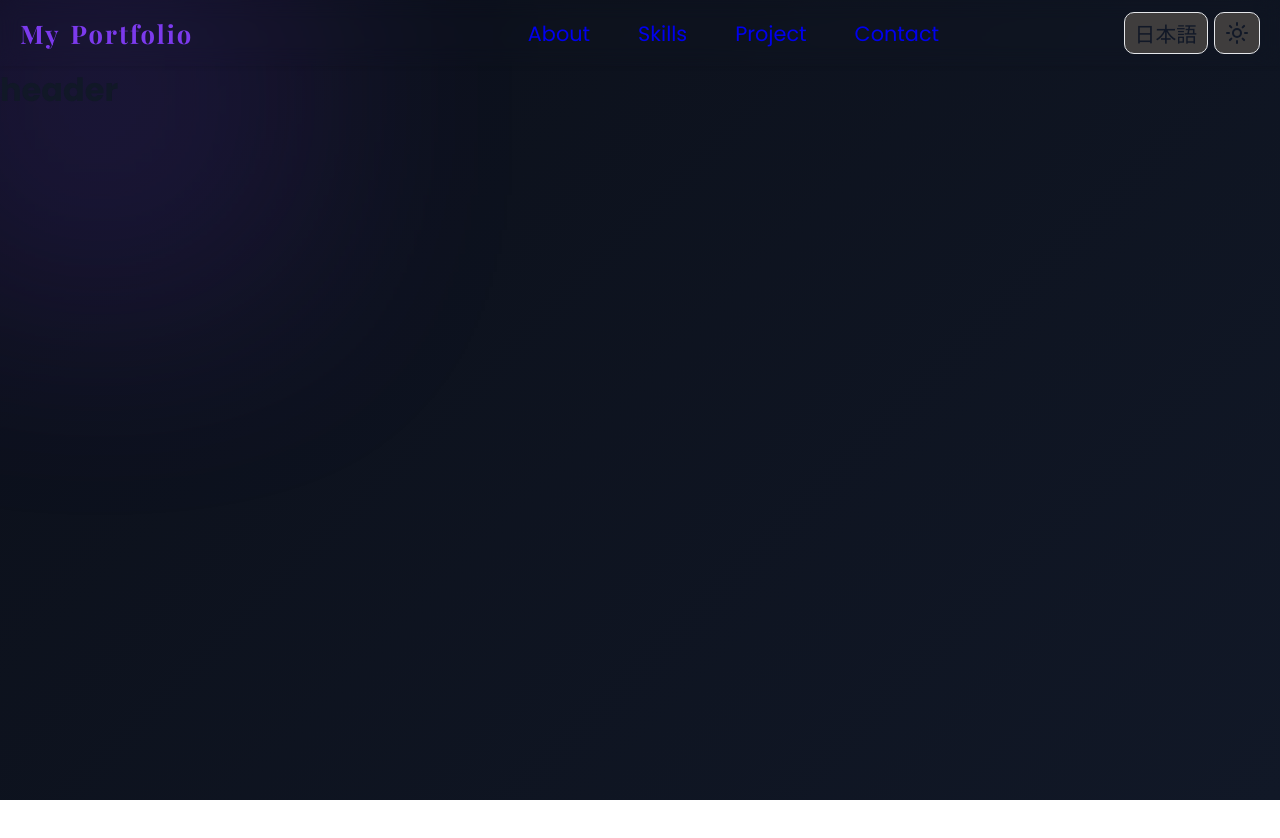
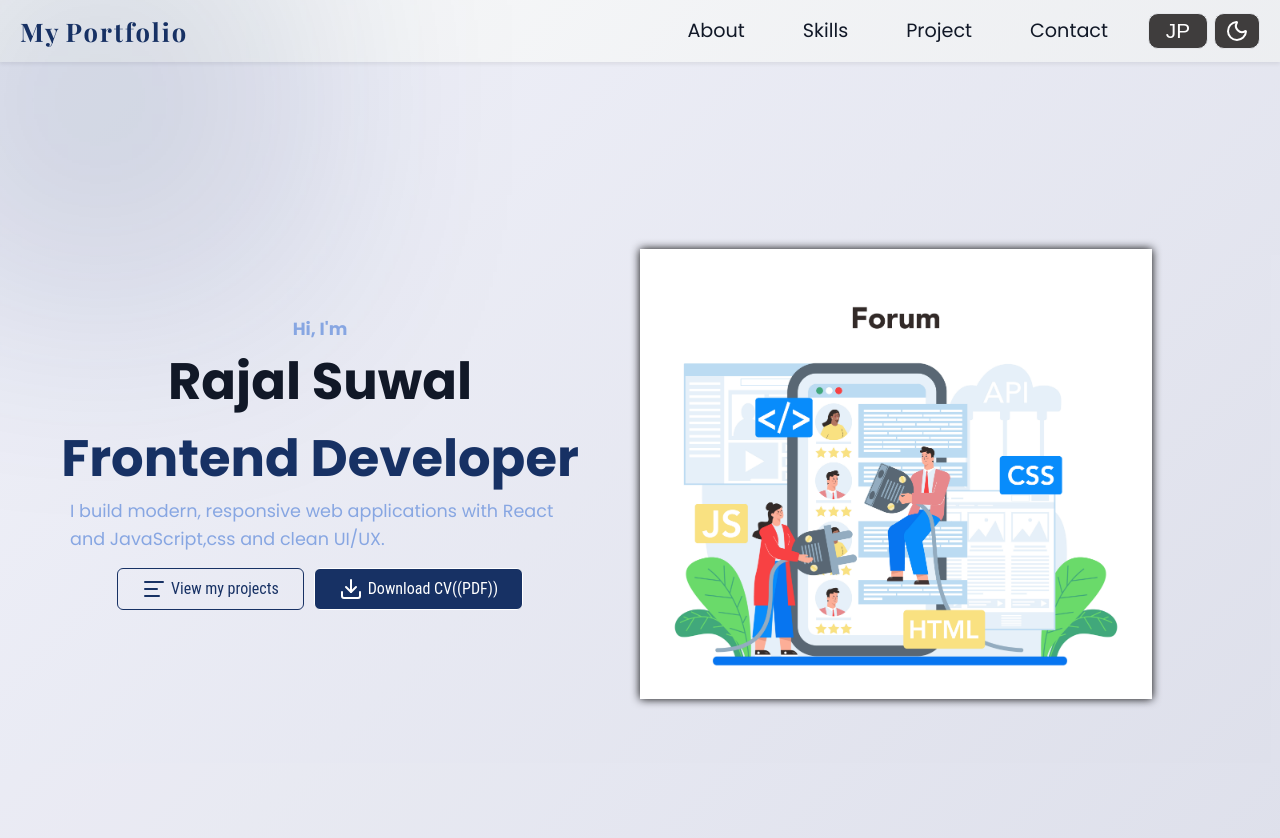
Before and after one commit to Rajal7777/JOBCV, a React (Vite) app: page / in a window 1280 px wide. Shown: the top 838 px of the page. Before the commit the page ends 800 px from the top, so only its background shows below. Built offline with nearby package versions, Linux system fonts and the light colour scheme; a web font is replaced by a local one.

Commit message:
fixed dark and light mode css color mismatch

```diff
--- a/src/App.jsx
+++ b/src/App.jsx
@@ -1,5 +1,5 @@
-import Navbar from "./components/navbar/Navbar";
-import Header from "./components/header/Header";
+import Navbar from "./components/Navbar";
+import Header from "./components/Header";
 import ThemeProvider from "./context/ThemeContext";
 import "./i18n"; // Import i18n
 
--- /dev/null
+++ b/src/UI/Button.jsx
@@ -0,0 +1,9 @@
+export default function Button({children, className, ...props}){
+    const btnStyle = `btn ${className}`;
+
+    return (
+        <button className={btnStyle} {...props}>
+            {children}
+        </button>
+    )
+}
--- /dev/null
+++ b/src/components/Header.jsx
@@ -0,0 +1,46 @@
+import { useContext } from "react";
+import ThemeContext from "../context/ThemeContextValue";
+
+import Button from "../UI/Button";
+import { Text, Download } from "lucide-react";
+
+import profile from "../images/javascript.jpg";
+import profileDarkMode from "../images/javascriptDarkMode.png";
+import "../styles/header.css";
+
+export default function Header() {
+  const { theme } = useContext(ThemeContext);
+
+  const image = theme === "light" ? profile : profileDarkMode;
+
+  return (
+    <header>
+      <div className="header-container">
+        <div className="header-profile">
+          <b>Hi, I'm </b>
+          <h2>Rajal Suwal</h2>
+          <h3>Frontend Developer</h3>
+          <p>
+            I build modern, responsive web applications with React and
+            JavaScript,css and clean UI/UX.
+          </p>
+
+          <div className="profile-btn">
+            <Button>
+              <Text />
+              View my projects{" "}
+            </Button>
+            <Button className="cv-btn">
+              <Download />
+              Download CV((PDF)){" "}
+            </Button>
+          </div>
+        </div>
+      </div>
+
+      <div className="header-image">
+        <img src={image} alt="javascript code image." />
+      </div>
+    </header>
+  );
+}
--- a/src/components/navbar/Navbar.jsx
+++ b/src/components/Navbar.jsx
@@ -1,9 +1,9 @@
 import { Moon, Sun, MenuIcon, PanelLeftClose } from "lucide-react";
 import { useContext, useEffect, useState } from "react";
-import { ThemeContext } from "../../context/ThemeContext";
+import ThemeContext from "../context/ThemeContextValue";
 import { useTranslation } from "react-i18next";
 
-import "./navbar.css";
+import "../styles/navbar.css";
 
 const navItems = [
   { name: "about", link: "#about" },
@@ -40,7 +40,6 @@ export default function Navbar() {
   }, [isOpen]);
 
   const toggleMenu = () => setIsOpen((prev) => !prev);
-  console.log(theme === "light")
 
   return (
     <>
@@ -69,7 +68,7 @@ export default function Navbar() {
 
         <div className="toggle-buttons">
           <button
-          aria-label="Toggle language"
+            aria-label="Toggle language"
             className="nav-toggle-btn toggle-lng"
             onClick={toggleLanguage}
           >
@@ -77,7 +76,7 @@ export default function Navbar() {
           </button>
 
           <button className="nav-toggle-btn " onClick={toggleTheme}>
-            {theme == 'light' ? <Sun /> :  <Moon />}
+            {theme === "light" ? <Moon /> : <Sun />}
           </button>
         </div>
       </nav>
@@ -92,7 +91,7 @@ export default function Navbar() {
           onClick={(e) => e.stopPropagation()}
         >
           <div className="mobile-menu-header">
-            <h2 className="logo-text">{t("second")}</h2>
+            <h2 className="logo-text">Profile</h2>
 
             <button
               className="mobile-close-btn"
--- a/src/components/header/Header.jsx
+++ /dev/null
@@ -1,10 +0,0 @@
-import React from "react";
-
-console.log("Header component loaded");
-const Header = () => {
-  return (
-    <h1>header</h1>
-  )
-};
-
-export default Header;
--- a/src/context/ThemeContext.jsx
+++ b/src/context/ThemeContext.jsx
@@ -1,35 +1,27 @@
-import { createContext, useEffect, useState } from "react";
+import { useEffect, useState } from "react";
+import  ThemeContext  from "./ThemeContextValue";
 
-export const ThemeContext = createContext({
-  theme: "light",
-  toggleTheme: () => {},
-});
+
 
 export default function ThemeProvider({ children }) {
   const [theme, setTheme] = useState(() => {
     const savedTheme = localStorage.getItem("theme");
 
-    return savedTheme === "dark" || savedTheme === "light"
-      ? savedTheme
-      : "light";
-  });
-  // const [isMounted, setIsMounted] = useState(false);
+    //check for the theme if not found then give the default theme light.
+    return savedTheme === "dark" || savedTheme === "light" ? savedTheme : "light";
+   });
 
   useEffect(() => {
-    //save theme to localStorgae in change
     localStorage.setItem("theme", theme);
 
-    if (theme === "dark") {
-      document.body.classList.add("dark");
-      document.body.classList.remove("light");
-    } else {
-      document.body.classList.add("light");
-      document.body.classList.remove("dark");
-    }
+    document.body.classList.remove("light", "dark");
+    document.body.classList.add(theme);
   }, [theme]);
 
   function toggleTheme() {
     setTheme((prev) => (prev === "light" ? "dark" : "light"));
+    console.log('toggle btn clicked');
+    console.log('theme', theme)
   }
 
   const themeValue = {
--- /dev/null
+++ b/src/context/ThemeContextValue.js
@@ -0,0 +1,8 @@
+import { createContext } from "react";
+
+const ThemeContext = createContext({
+  theme: "light",
+  toggleTheme: () => {},
+});
+
+export default ThemeContext;
--- a/src/i18n.js
+++ b/src/i18n.js
@@ -6,7 +6,7 @@ const resources = {
   // Navbar
   en: {
     translation: {
-      language: "日本語",
+      language: "JP",
       about: "About",
       skills: "Skills",
       project: "Project",
--- a/src/index.css
+++ b/src/index.css
@@ -8,55 +8,55 @@
 
 html {
   scroll-behavior: smooth;
+  -webkit-text-size-adjust: 100%;
+  line-height: 1.5;
 }
 
 :root {
   --bg-primary: #ffffff;
   --text-primary: #1a1a2e;
   --text-secondary: #16213e;
-  --accent: rgb(16, 126, 194);
-  --accent-hover: rgb(3, 157, 252, 0.8);
-  --card-bg: #f8f9fa;
+  --accent: #1c26abf1;
+  --accent-hover: rgba(16, 123, 194, 0.8);
+  --mobile-bg: #1a1a2e;
   --border: #e9ecef;
   --shadow: rgba(0, 0, 0, 0.1);
-  --mobile-text: rgb(235, 217, 217);
 }
 
-/* light mode */
+/* LIGHT MODE */
 body.light {
-  --bg-primary: #f9fafb; /* soft white */
-  --text-primary: #111827; /* dark text */
-  --text-secondary: #6b7280; /* gray */
-  --accent: #7c3aed; /* same purple */
-  --accent-hover: #6d28d9;
-  --card-bg: #ffffff;
+  --bg-primary: linear-gradient(135deg, #f9fafb, #e5e7eb);
+  --bg-secondary: #020617;
+  --text-primary: #111827;
+  --text-secondary: #87a6e2;
+  --accent: #173164;
+  --accent-hover: #326ce0;
+  --mobile-bg: #1a1a2e;
   --border: #e5e7eb;
   --shadow: rgba(0, 0, 0, 0.08);
-  --bg-primary: linear-gradient(135deg, #0b0f19, #111827);
-  --bg-secondary: #020617;
 }
 
-/*Dark mode */
+/* DARK MODE */
 body.dark {
-  --bg-primary: #0b0f19; /* deep navy */
-  --text-primary: #e5e7eb; /* soft white */
-  --text-secondary: #9ca3af; /* gray */
-  --accent: #4d59f5f1; /* purple */
-  --accent-hover: #0a1b69;
-  --card-bg: #111827; /* dark card */
+  --bg-primary: linear-gradient(135deg, #0b0f19, #111827);
+  --bg-secondary: #ffffff;
+  --text-primary: #e5e7eb;
+  --text-secondary: #9ca3af;
+  --accent: #0e4158;
+  --accent-hover: #3551cf;
+  --mobile-bg: #ffffff;
   --border: #1f2937;
   --shadow: rgba(0, 0, 0, 0.5);
-  --bg-primary: linear-gradient(135deg, #f9fafb, #e5e7eb);
-  --bg-secondary: #ffffff;
 }
 
 /* Smooth transition for theme switching */
 body {
   background: var(--bg-primary);
-  color: var(--text-primary);
-  min-height: 100vh;
-  transition:all 1s ease;
+  transition: all 1s ease;
   font-family: "Poppins", sans-serif;
+  transition:
+    background 0.5s ease,
+    color 0.3s ease;
 }
 
 body::before {
@@ -73,7 +73,24 @@ body::before {
 }
 .app {
   min-height: 100vh;
-  background-color: var(--bg-primary);
-  color: var(--text-primary);
-  transition: all 0.3s ease;
 }
+
+.btn {
+  padding: 0.5rem 1.5rem;
+  border: 1px solid;
+  border-radius: 6px;
+  background-color: transparent;
+  color: var(--accent);
+  font-family: "Roboto Condensed", sans-serif;
+  font-size: 1rem;
+  cursor: pointer;
+  transition: all 0.2s ease-in-out;
+  display: flex;
+  align-items: center;
+  justify-content: center;
+  gap: 5px;
+}
+
+.btn:hover {
+  color: var(--accent-hover);
+}
--- /dev/null
+++ b/src/styles/header.css
@@ -0,0 +1,90 @@
+header {
+  display: flex;
+  align-items: center;
+  min-height: 100vh;
+  background-color: rgba(38, 38, 214, 0.034);
+  /* flex-wrap: wrap; important */
+}
+
+.header-container {
+  flex: 1;
+  min-width: 300px;
+}
+
+.header-profile {
+  display: flex;
+  flex-direction: column;
+  justify-content: center;
+  align-items: center;
+}
+.header-profile h2 {
+  color: var(--text-primary);
+  font-size: 3.2rem;
+}
+
+.header-profile h3 {
+  color: var(--accent);
+  font-size: 3.2rem;
+}
+
+.header-profile b,
+p {
+  font-size: 1.1rem;
+  line-height: 1.6;
+  color: var(--text-secondary);
+  max-width: 500px;
+}
+
+/*Header btn */
+.profile-btn {
+  display: flex;
+  flex-wrap: wrap;
+  justify-content: center;
+  gap: 10px;
+  margin-top: 15px;
+}
+
+.cv-btn {
+  background-color: var(--accent);
+  color: white;
+  transition: all 0.3s ease;
+}
+
+.cv-btn:hover {
+  border: 1px solid var(--accent-hover);
+  box-shadow: 0 8px 20px var(--shadow);
+  color: white;
+}
+
+.header-image {
+  flex: 1;
+  min-width: 300px;
+  padding-top: 30px;
+}
+
+.header-image img {
+  width: 80%;
+  /* box-shadow: 0 1px 8px rgba(0, 0, 0, 0.3); */
+  filter: drop-shadow(0px 0px 5px black);
+}
+
+/* RESPONSIVE MEDIA QUERY*/
+@media (max-width: 768px) {
+  header {
+    flex-direction: column;
+    text-align: center;
+  }
+
+  .header-container {
+    width: 100%;
+    flex: none;
+  }
+
+  .header-image {
+    width: 100%;
+  }
+
+  .header-profile h3 {
+    font-size: 1.8rem;
+  }
+}
--- a/src/components/navbar/navbar.css
+++ b/src/styles/navbar.css
@@ -1,17 +1,15 @@
 /* NAVBAR */
 .navbar {
-  width: 100%;
   background-color: rgba(var(--bg-primary-rgb), 0.9);
   box-shadow: 0 2px 4px var(--shadow);
-  color: var(--text-primary);
-  backdrop-filter: blur(10px);
+  /* backdrop-filter: blur(10px); */
   display: flex;
   padding: 12px 20px;
   z-index: 1000;
   transition: all 0.3s ease;
   display: flex;
   align-items: center;
-  justify-content: space-between;
+  justify-content: center;
 }
 
 .navbar-scrolled {
@@ -19,8 +17,7 @@
 }
 
 .navbar-container {
-  max-width: 1200px;
-  width: 100%;
+  flex: 1;
   display: flex;
   align-items: center;
   justify-content: space-between;
@@ -29,7 +26,7 @@
 /* LOGO */
 .nav-logo {
   display: flex;
-  gap: 10px;
+  gap: 5px;
   font-size: 1.5rem;
   cursor: pointer;
 }
@@ -50,6 +47,7 @@
 .logo-menu {
   display: none;
   background: none;
+  color: var(--accent);
   border: none;
   cursor: pointer;
 }
@@ -57,9 +55,8 @@
 /* DESKTOP MENU */
 .nav-menu-desktop {
   display: flex;
-  list-style: none;
-  width: 70%;
-  justify-content: center;
+  gap: 10px;
+  padding-right: 10px;
 }
 
 /*Nav links */
@@ -68,16 +65,25 @@
 }
 
 .nav-link {
-  font-size: 1.3rem;
+  font-size: 1.2rem;
+  font-weight: 400;
+  color: var(--text-primary);
   text-decoration: none;
   cursor: pointer;
-  transition: color 0.3s ease;
   white-space: nowrap;
   padding: 0.5rem 1.5rem;
+  border-radius: 8px;
+  border: none;
+  transition: background-color 0.2s ease-in-out;
 }
 
 .nav-link:hover {
-  color: var(--accent);
+  color: var(--accent-hover);
+  transform: translateY(-2px);
+}
+
+.btn-modern:active {
+  transform: translateY(0);
 }
 
 /* BUTTONS */
@@ -91,7 +97,7 @@
   cursor: pointer;
   padding: 5px 10px;
   background-color: #3f3d3d;
-  color: var(--text-primary);
+  color: white;
   transition: background-color 0.3s ease;
   margin-left: 6px;
   border-radius: 10px;
@@ -101,7 +107,7 @@
 }
 
 .nav-toggle-btn:hover {
-  background-color: var(--accent);
+  background-color: var(--accent-hover);
   color: #fff;
 }
 
@@ -133,9 +139,10 @@
   position: fixed;
   top: 0;
   left: 0;
-  width: 35%;
-  height: 100%;
-  background-color: #2b2929;
+  width: 40%;
+  min-width: 13rem;
+  height: 80%;
+  background-color: var(--mobile-bg);
   box-shadow: 2px 0 5px var(--shadow);
   transition: 0.3s;
   padding: 15px;
@@ -146,15 +153,28 @@
 .mobile-menu-header {
   display: flex;
   justify-content: space-between;
+  align-items: center;
   margin-bottom: 10px;
+  cursor: pointer;
+}
+
+.logo-text {
+  font-size: 2.2rem;
 }
 
 .mobile-close-btn {
   cursor: pointer;
   border: none;
-  border-radius: 5px;
+  width: 35px;
+  height: 35px;
+  border-radius: 50%;
   padding: 5px;
-  background-color: var(--bg-color);
+  /* color: var(--border); */
+  filter: drop-shadow(0px 0px 5px black);
+}
+
+.mobile-close-btn:hover {
+  color: var(--accent-hover);
 }
 
 /* MOBILE NAV */
@@ -173,10 +193,14 @@
 .mobile-nav-link {
   text-decoration: none;
   font-size: 1.2rem;
-  color: var(--mobile-text);
+  color: var(--accent);
 }
 
-/* RESPONSIVE */
+.mobile-nav-link:hover {
+  color: var(--accent-hover);
+}
+
+/* RESPONSIVE MEDIA QUERY*/
 @media (max-width: 768px) {
   .logo-menu {
     display: block;
```
Also changed, not shown: src/images/javascript.jpg (added), src/images/javascriptDarkMode.png (added).
